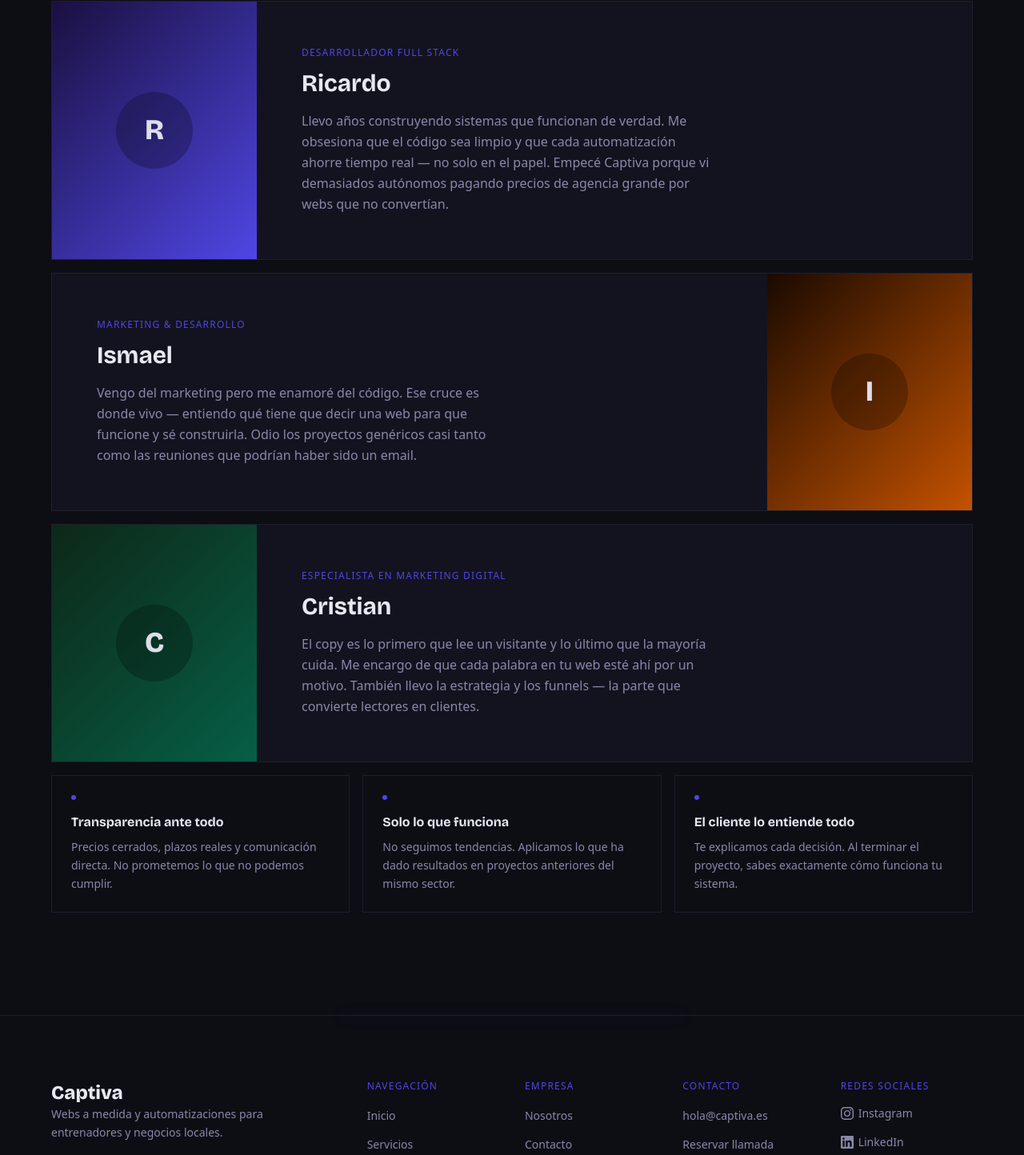
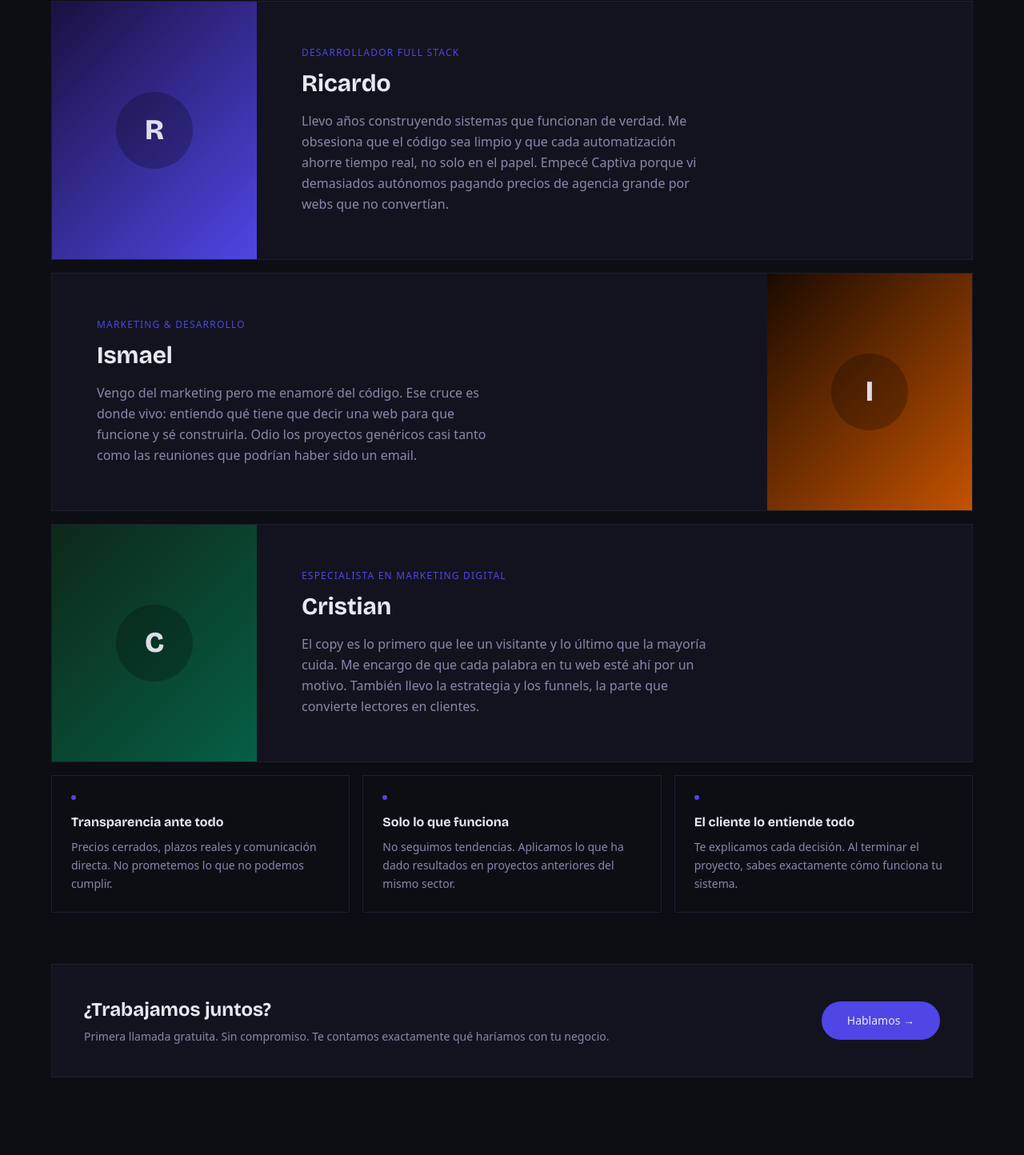
Before and after one commit to Ricardo2325/captiva, a Next.js app: page /nosotros in a window 1280 px wide. Shown: the part 1317-2761 px from the top of the page at 80% size. Built offline with nearby package versions, Linux system fonts and the light colour scheme.

Commit message:
refactor: replace em dashes with commas/periods across site, add CTAs to nosotros and proceso

```diff
--- a/src/components/About.tsx
+++ b/src/components/About.tsx
@@ -7,21 +7,21 @@ const team = [
     initials: 'R',
     name: 'Ricardo',
     role: 'Desarrollador Full Stack',
-    bio: 'Llevo años construyendo sistemas que funcionan de verdad. Me obsesiona que el código sea limpio y que cada automatización ahorre tiempo real — no solo en el papel. Empecé Captiva porque vi demasiados autónomos pagando precios de agencia grande por webs que no convertían.',
+    bio: 'Llevo años construyendo sistemas que funcionan de verdad. Me obsesiona que el código sea limpio y que cada automatización ahorre tiempo real, no solo en el papel. Empecé Captiva porque vi demasiados autónomos pagando precios de agencia grande por webs que no convertían.',
     gradient: 'linear-gradient(135deg, #1a1040 0%, #4f46e5 100%)',
   },
   {
     initials: 'I',
     name: 'Ismael',
     role: 'Marketing & Desarrollo',
-    bio: 'Vengo del marketing pero me enamoré del código. Ese cruce es donde vivo — entiendo qué tiene que decir una web para que funcione y sé construirla. Odio los proyectos genéricos casi tanto como las reuniones que podrían haber sido un email.',
+    bio: 'Vengo del marketing pero me enamoré del código. Ese cruce es donde vivo: entiendo qué tiene que decir una web para que funcione y sé construirla. Odio los proyectos genéricos casi tanto como las reuniones que podrían haber sido un email.',
     gradient: 'linear-gradient(135deg, #1a0a00 0%, #c45200 100%)',
   },
   {
     initials: 'C',
     name: 'Cristian',
     role: 'Especialista en Marketing Digital',
-    bio: 'El copy es lo primero que lee un visitante y lo último que la mayoría cuida. Me encargo de que cada palabra en tu web esté ahí por un motivo. También llevo la estrategia y los funnels — la parte que convierte lectores en clientes.',
+    bio: 'El copy es lo primero que lee un visitante y lo último que la mayoría cuida. Me encargo de que cada palabra en tu web esté ahí por un motivo. También llevo la estrategia y los funnels, la parte que convierte lectores en clientes.',
     gradient: 'linear-gradient(135deg, #0d2818 0%, #065f46 100%)',
   },
 ];
@@ -77,7 +77,7 @@ export default function About() {
               Captiva nació de una frustración concreta: demasiados entrenadores, fisioterapeutas y negocios locales atrapados entre dos opciones malas. O una agencia cara que les trataba como un cliente más en la cadena de montaje, o una plantilla barata que no diferenciaba su negocio de nadie.
             </p>
             <p className="text-base leading-relaxed" style={{ color: '#8888aa' }}>
-              Decidimos que había una tercera vía — especialización real. Si solo trabajás con un tipo de negocio, aprendés exactamente qué funciona para ellos. No reinventás la rueda en cada proyecto. Y podés entregar en dos semanas lo que una agencia generalista tarda dos meses.
+              Decidimos que había una tercera vía: la especialización real. Si solo trabajás con un tipo de negocio, aprendés exactamente qué funciona para ellos. No reinventás la rueda en cada proyecto. Y podés entregar en dos semanas lo que una agencia generalista tarda dos meses.
             </p>
             <p className="text-base leading-relaxed" style={{ color: '#8888aa' }}>
               Eso es Captiva. Sin capas intermedias, sin presupuestos orientativos, sin desaparecer después del lanzamiento.
@@ -229,6 +229,32 @@ export default function About() {
           ))}
         </motion.div>
 
+        {/* CTA */}
+        <motion.div
+          initial={{ opacity: 0, y: 24 }}
+          whileInView={{ opacity: 1, y: 0 }}
+          viewport={{ once: true }}
+          transition={{ duration: 0.6, ease }}
+          className="mt-16 flex flex-col md:flex-row items-center justify-between gap-6 p-8 md:p-10"
+          style={{ backgroundColor: '#13131f', border: '1px solid #1e1e2e' }}
+        >
+          <div>
+            <h3 className="font-display font-bold text-xl md:text-2xl mb-2" style={{ color: '#e8e8f2' }}>
+              ¿Trabajamos juntos?
+            </h3>
+            <p className="text-sm" style={{ color: '#8888aa' }}>
+              Primera llamada gratuita. Sin compromiso. Te contamos exactamente qué haríamos con tu negocio.
+            </p>
+          </div>
+          <a
+            href="/contacto"
+            className="shrink-0 text-sm font-medium px-8 py-3.5 rounded-full transition-all duration-200 hover:opacity-90 hover:scale-[1.02]"
+            style={{ backgroundColor: '#4f46e5', color: '#e8e8f2' }}
+          >
+            Hablamos →
+          </a>
+        </motion.div>
+
       </div>
     </section>
   );
--- a/src/components/Hero.tsx
+++ b/src/components/Hero.tsx
@@ -65,7 +65,7 @@ export default function Hero() {
           style={{ color: '#8888aa' }}
         >
           Diseñamos webs que convierten visitas en clientes y automatizamos
-          los procesos que te roban tiempo — para que tú te centres en lo que
+          los procesos que te roban tiempo, para que tú te centres en lo que
           sabes hacer.
         </motion.p>
 
--- a/src/components/PortfolioScroll.tsx
+++ b/src/components/PortfolioScroll.tsx
@@ -412,7 +412,7 @@ function ProjectPanel({
               color: 'rgba(255,255,255,0.6)',
             }}
           >
-            {stepLabel} — {totalLabel}
+            {stepLabel} / {totalLabel}
           </span>
           <span
             className="font-body"
--- a/src/components/Process.tsx
+++ b/src/components/Process.tsx
@@ -81,7 +81,7 @@ const yourPart = [
       </svg>
     ),
     title: 'Tu contenido, si lo tienes',
-    desc: 'Fotos, textos, logo — lo que tengas. Si no tienes nada, lo construimos juntos desde cero sin coste extra.',
+    desc: 'Fotos, textos, logo. Lo que tengas. Si no tienes nada, lo construimos juntos desde cero sin coste extra.',
   },
 ];
 
@@ -92,7 +92,7 @@ const deliverables = [
   { text: 'Formación de 1h para gestionar la web tú solo' },
   { text: 'Documentación de todas las automatizaciones' },
   { text: 'Soporte incluido durante los primeros 3–6 meses' },
-  { text: 'Código fuente y acceso total — es tuya, no nuestra' },
+  { text: 'Código fuente y acceso total. Es tuya, no nuestra.' },
 ];
 
 const faqItems = [
@@ -122,7 +122,7 @@ const faqItems = [
   },
   {
     q: '¿Qué herramientas usáis?',
-    a: 'Next.js para el frontend, Resend para emails, y herramientas como Make o Zapier para automatizaciones. Todo escogido por rendimiento y facilidad de mantenimiento — nada de builders que te encierran en su plataforma.',
+    a: 'Next.js para el frontend, Resend para emails, y herramientas como Make o Zapier para automatizaciones. Todo escogido por rendimiento y facilidad de mantenimiento. Nada de builders que te encierran en su plataforma.',
   },
   {
     q: '¿Trabajáis con cualquier tipo de negocio?',
@@ -308,7 +308,7 @@ export default function Process() {
               Garantía de satisfacción
             </h3>
             <p className="text-sm leading-relaxed" style={{ color: '#8888aa' }}>
-              Si al ver la primera entrega hay algo que no te convence, lo revisamos sin coste adicional. Trabajamos hasta que el resultado sea exactamente lo que acordamos — ni más, ni menos.
+              Si al ver la primera entrega hay algo que no te convence, lo revisamos sin coste adicional. Trabajamos hasta que el resultado sea exactamente lo que acordamos. Ni más, ni menos.
             </p>
           </div>
           <div className="flex-shrink-0 text-right hidden md:block">
@@ -348,6 +348,32 @@ export default function Process() {
           </Accordion>
         </motion.div>
 
+        {/* CTA */}
+        <motion.div
+          initial={{ opacity: 0, y: 24 }}
+          whileInView={{ opacity: 1, y: 0 }}
+          viewport={{ once: true }}
+          transition={{ duration: 0.6, ease }}
+          className="mt-12 flex flex-col md:flex-row items-center justify-between gap-6 p-8 md:p-10"
+          style={{ backgroundColor: '#13131f', border: '1px solid #1e1e2e' }}
+        >
+          <div>
+            <h3 className="font-display font-bold text-xl md:text-2xl mb-2" style={{ color: '#e8e8f2' }}>
+              ¿Listo para empezar?
+            </h3>
+            <p className="text-sm" style={{ color: '#8888aa' }}>
+              Llamada gratuita de 30 minutos. Sin presión, sin compromiso.
+            </p>
+          </div>
+          <a
+            href="/contacto"
+            className="shrink-0 text-sm font-medium px-8 py-3.5 rounded-full transition-all duration-200 hover:opacity-90 hover:scale-[1.02]"
+            style={{ backgroundColor: '#4f46e5', color: '#e8e8f2' }}
+          >
+            Reservar llamada →
+          </a>
+        </motion.div>
+
       </div>
     </section>
   );
--- a/src/components/Services.tsx
+++ b/src/components/Services.tsx
@@ -213,7 +213,7 @@ export default function Services() {
             Elige tu punto<br />de partida.
           </h2>
           <p className="text-base md:text-lg leading-relaxed max-w-2xl" style={{ color: '#8888aa' }}>
-            Cada proyecto empieza con una llamada gratuita de 30 minutos. A partir de ahí, te proponemos el plan que mejor encaja con donde estás ahora y a dónde quieres llegar. El precio es fijo — lo que acordamos es lo que pagas.
+            Cada proyecto empieza con una llamada gratuita de 30 minutos. A partir de ahí, te proponemos el plan que mejor encaja con donde estás ahora y a dónde quieres llegar. El precio es fijo: lo que acordamos es lo que pagas.
           </p>
         </motion.div>
 
```
